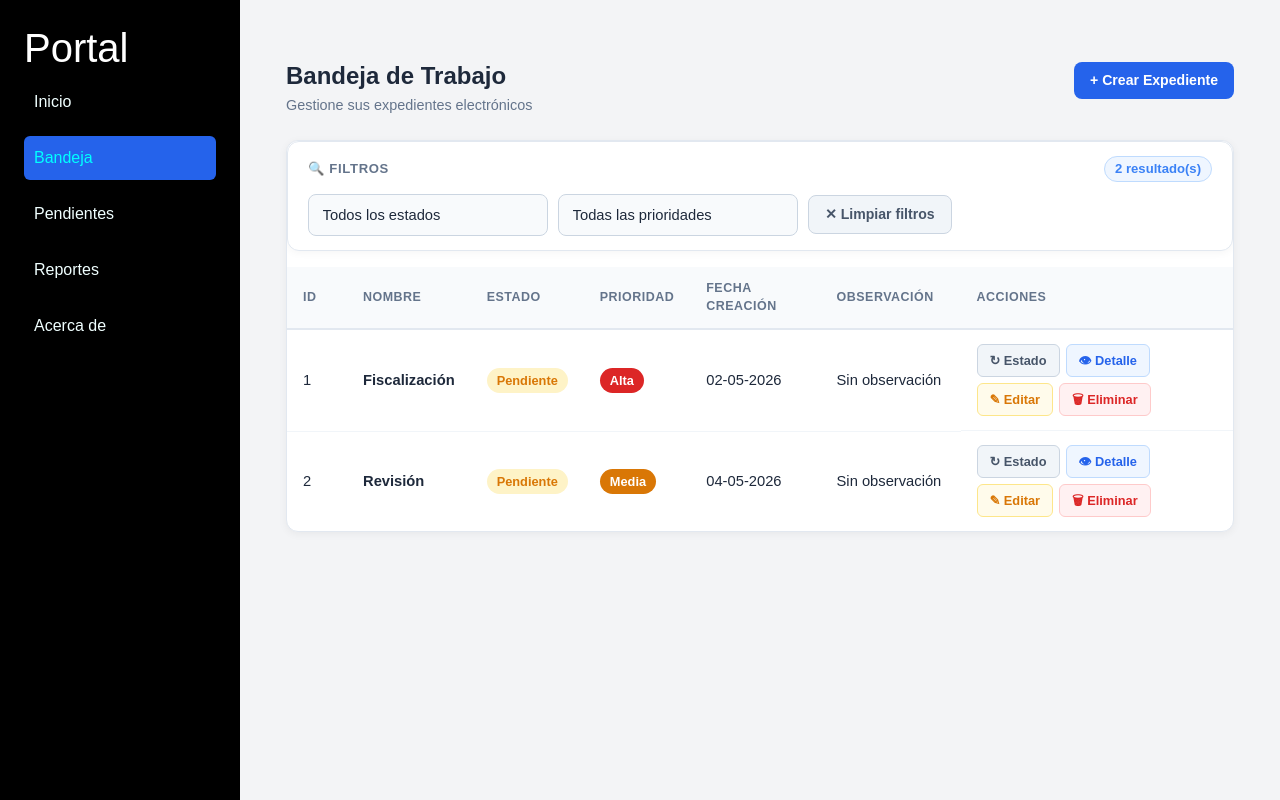
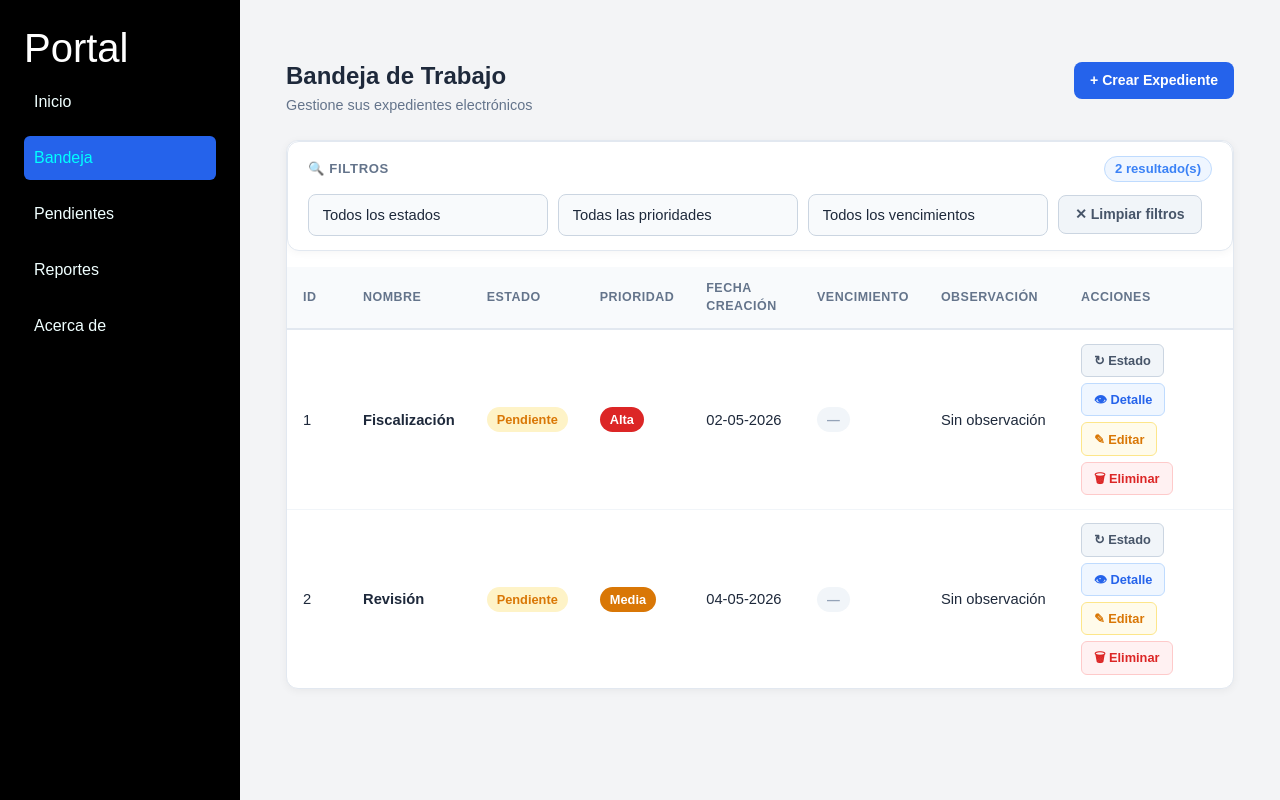
Before and after one commit to jopinones/curso-angular, an Angular app: page /bandeja in a window 1280 px wide. Built offline with nearby package versions, Linux system fonts and the light colour scheme.

Commit message:
(feat) agregar componente Calendario vencimientos

```diff
--- a/src/app/bandeja/bandeja.css
+++ b/src/app/bandeja/bandeja.css
@@ -260,6 +260,53 @@
   color: #15803d;
 }
 
+/* Badges de vencimiento */
+.badge-vencimiento {
+  padding: 3px 10px;
+  border-radius: 20px;
+  font-size: 0.8rem;
+  font-weight: 600;
+  display: inline-block;
+  white-space: nowrap;
+}
+
+.venc-vencido {
+  background-color: #fee2e2;
+  color: #dc2626;
+}
+
+.venc-proximo {
+  background-color: #fef3c7;
+  color: #b45309;
+}
+
+.venc-vigente {
+  background-color: #dcfce7;
+  color: #15803d;
+}
+
+.venc-sin-fecha {
+  background-color: #f1f5f9;
+  color: #94a3b8;
+}
+
+/* Filas con vencimiento destacado */
+.fila-vencido {
+  background-color: #fff5f5 !important;
+}
+
+.fila-vencido:hover {
+  background-color: #fee2e2 !important;
+}
+
+.fila-proximo {
+  background-color: #fffbeb !important;
+}
+
+.fila-proximo:hover {
+  background-color: #fef3c7 !important;
+}
+
 /* Badges de prioridad */
 .badge-prioridad {
   padding: 3px 10px;
--- a/src/app/bandeja/bandeja.html
+++ b/src/app/bandeja/bandeja.html
@@ -73,6 +73,15 @@
           }
         </div>
 
+        <div class="form-field">
+          <label class="form-label">Fecha de vencimiento</label>
+          <input
+            type="date"
+            class="form-control"
+            [(ngModel)]="nuevoExpediente.fechaVencimiento"
+          />
+        </div>
+
         <div class="form-field form-field-full">
           <label class="form-label">Observación</label>
           <textarea
@@ -118,6 +127,14 @@
             <option value="Baja">Baja</option>
           </select>
 
+          <select class="form-select filtros-select" [(ngModel)]="filtroVencimiento">
+            <option value="">Todos los vencimientos</option>
+            <option value="vencido">Vencidos</option>
+            <option value="proximo">Próximos a vencer</option>
+            <option value="vigente">Vigentes</option>
+            <option value="sin-fecha">Sin fecha</option>
+          </select>
+
           <button class="btn btn-secundario" (click)="limpiarFiltros()">&#10005; Limpiar filtros</button>
         </div>
       </div>
@@ -142,13 +159,17 @@
             <th>Estado</th>
             <th>Prioridad</th>
             <th>Fecha creación</th>
+            <th>Vencimiento</th>
             <th>Observación</th>
             <th>Acciones</th>
           </tr>
         </thead>
         <tbody>
           @for (expediente of obtenerExpedienteFiltrados(); track expediente.id) {
-            <tr>
+            <tr [ngClass]="{
+              'fila-vencido': estadoVencimiento(expediente) === 'vencido',
+              'fila-proximo': estadoVencimiento(expediente) === 'proximo'
+            }">
               <td class="col-id">{{ expediente.id }}</td>
               <td class="col-nombre">{{ expediente.nombre }}</td>
               <td>
@@ -166,6 +187,19 @@
                 }">{{ expediente.prioridad || '—' }}</span>
               </td>
               <td>{{ expediente.fechaCreacion | date: 'dd-MM-yyyy' }}</td>
+              <td>
+                @if (expediente.fechaVencimiento) {
+                  <span class="badge-vencimiento" [ngClass]="{
+                    'venc-vencido': estadoVencimiento(expediente) === 'vencido',
+                    'venc-proximo': estadoVencimiento(expediente) === 'proximo',
+                    'venc-vigente': estadoVencimiento(expediente) === 'vigente'
+                  }">
+                    {{ expediente.fechaVencimiento | date: 'dd-MM-yyyy' }}
+                  </span>
+                } @else {
+                  <span class="badge-vencimiento venc-sin-fecha">—</span>
+                }
+              </td>
               <td class="col-observacion">{{ expediente.observaciones || 'Sin observación' }}</td>
               <td class="acciones">
                 <button class="btn btn-accion btn-accion-estado" (click)="cambiarEstado(expediente.id)" title="Avanzar estado">
--- a/src/app/bandeja/bandeja.ts
+++ b/src/app/bandeja/bandeja.ts
@@ -22,6 +22,7 @@ export class Bandeja implements OnInit {
 
   filtroEstado = '';
   filtroPrioridad = '';
+  filtroVencimiento = '';
 
   nuevoExpediente: Expediente = {
     id: 0,
@@ -29,7 +30,8 @@ export class Bandeja implements OnInit {
     estado: '',
     prioridad: '',
     fechaCreacion: '',
-    historial: []
+    fechaVencimiento: '',
+    historial: [],
   };
 
   constructor(private expedienteService: ExpedienteService) {}
@@ -84,8 +86,9 @@ export class Bandeja implements OnInit {
       estado: this.nuevoExpediente.estado,
       prioridad: this.nuevoExpediente.prioridad,
       fechaCreacion: this.nuevoExpediente.fechaCreacion,
+      fechaVencimiento: this.nuevoExpediente.fechaVencimiento || undefined,
       observaciones: this.nuevoExpediente.observaciones,
-      historial: this.nuevoExpediente.historial
+      historial: this.nuevoExpediente.historial,
     };
 
     this.expedienteService.agregarExpediente(expediente);
@@ -102,26 +105,44 @@ export class Bandeja implements OnInit {
   }
 
   limpiarFormulario() {
-    this.nuevoExpediente = { id: 0, nombre: '', estado: '', prioridad: '', fechaCreacion: '', historial: [] };
+    this.nuevoExpediente = {
+      id: 0,
+      nombre: '',
+      estado: '',
+      prioridad: '',
+      fechaCreacion: '',
+      fechaVencimiento: '',
+      historial: [],
+    };
     this.formularioEnviado = false;
+  }
+
+  estadoVencimiento(expediente: Expediente): 'vencido' | 'proximo' | 'vigente' | 'sin-fecha' {
+    if (!expediente.fechaVencimiento) return 'sin-fecha';
+    const hoy = new Date();
+    hoy.setHours(0, 0, 0, 0);
+    const [y, m, d] = expediente.fechaVencimiento.split('-').map(Number);
+    const venc = new Date(y, m - 1, d);
+    const diffDias = (venc.getTime() - hoy.getTime()) / (1000 * 60 * 60 * 24);
+    if (diffDias < 0) return 'vencido';
+    if (diffDias <= 7) return 'proximo';
+    return 'vigente';
   }
 
   obtenerExpedienteFiltrados() {
     return this.expedientes.filter(expediente => {
       const cumpleEstado = !this.filtroEstado || expediente.estado === this.filtroEstado;
-
-      const cumplePrioridad = !this.filtroPrioridad|| expediente.prioridad === this.filtroPrioridad;
-
-      return cumpleEstado && cumplePrioridad;
+      const cumplePrioridad = !this.filtroPrioridad || expediente.prioridad === this.filtroPrioridad;
+      const cumpleVencimiento =
+        !this.filtroVencimiento || this.estadoVencimiento(expediente) === this.filtroVencimiento;
+      return cumpleEstado && cumplePrioridad && cumpleVencimiento;
     });
   }
 
   limpiarFiltros() {
-
-    // Reestablecer los select
     this.filtroEstado = '';
-    this.filtroPrioridad = ''
-
+    this.filtroPrioridad = '';
+    this.filtroVencimiento = '';
   }
 
 
--- a/src/app/pages/editar-expediente/editar-expediente.html
+++ b/src/app/pages/editar-expediente/editar-expediente.html
@@ -76,6 +76,15 @@
       </div>
 
       <div class="form-field">
+        <label class="form-label">Fecha de vencimiento</label>
+        <input
+          type="date"
+          class="form-control"
+          [(ngModel)]="expediente.fechaVencimiento"
+        />
+      </div>
+
+      <div class="form-field">
         <label class="form-label">Observación</label>
         <textarea
           class="form-control"
--- a/src/models/expediente.ts
+++ b/src/models/expediente.ts
@@ -11,6 +11,7 @@ export interface Expediente {
   estado: string;
   prioridad: string;
   fechaCreacion: string;
+  fechaVencimiento?: string;
   observaciones?: string;
   historial: HistorialEntry[];
 }
```
Also changed, not shown: 1 other file (tests, documents, lock files or other folders).
